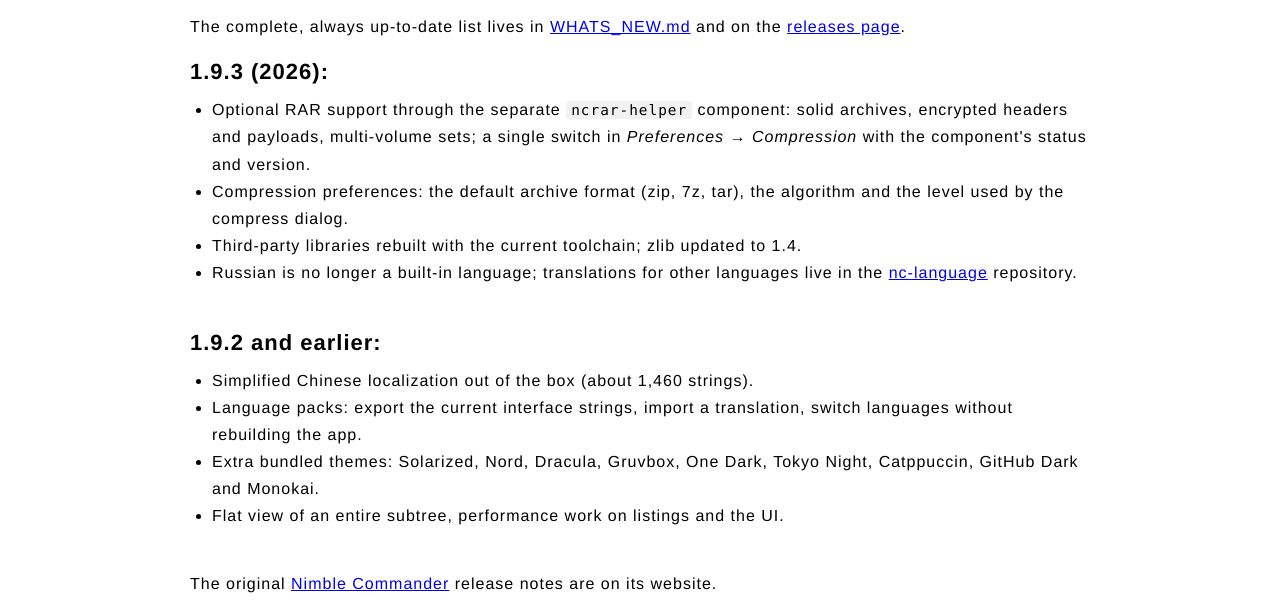
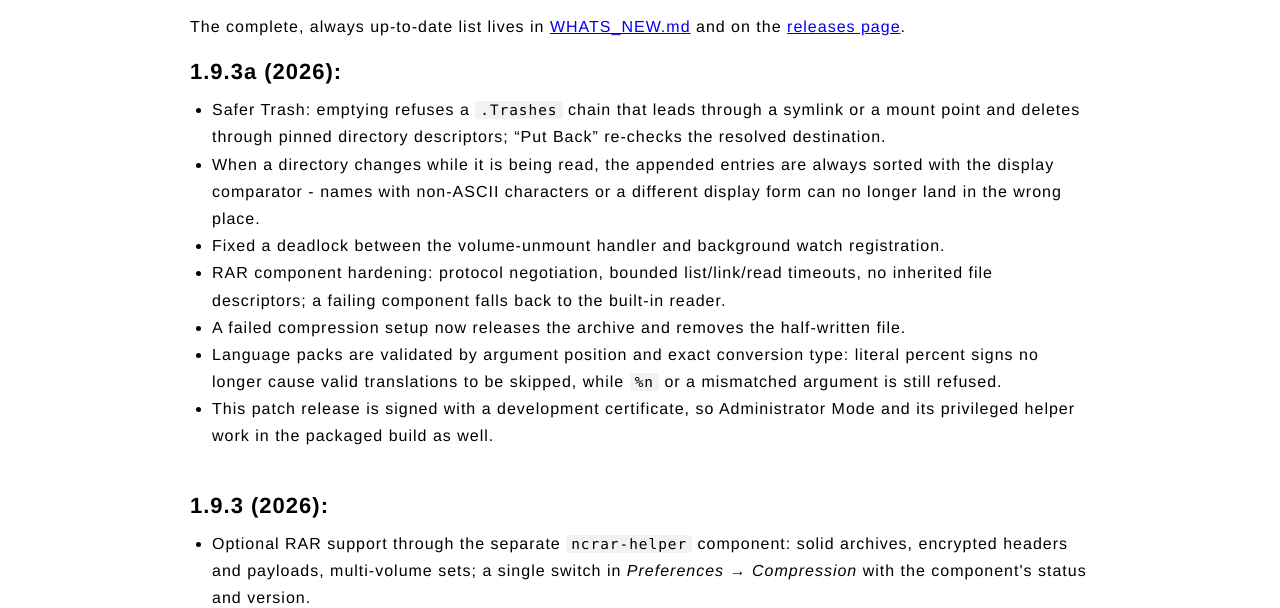
Before and after one commit to cfanmaoli/nc-website, a plain HTML site: page whats-new/index.html in a window 1280 px wide. Shown: the part 165-773 px from the top of the page. Drawn offline with Linux system fonts and the light colour scheme.

Commit message:
Announce 1.9.3a
Bump the version on the landing and download pages, the .dmg size to about 13 MB, and add a
1.9.3a entry to the history page with the audit fixes (safer Trash, appended-listing order,
FSEvents deadlock, RAR component hardening, compression cleanup, language-pack validation) and the
note that this patch is signed with a development certificate so Administrator Mode works.

```diff
--- a/whats-new/index.html
+++ b/whats-new/index.html
@@ -42,6 +42,25 @@
                     <a href="https://github.com/cfanmaoli/nimble-commander/blob/main/WHATS_NEW.md">WHATS_NEW.md</a>
                     and on the <a href="https://github.com/cfanmaoli/nimble-commander/releases">releases page</a>.</p>
 
+                <h3 data-zh="1.9.3a（2026）：">1.9.3a (2026):</h3>
+                <ul>
+                    <li data-zh-html='回收站更安全：清空时拒绝经过符号链接或挂载点的 &lt;code&gt;.Trashes&lt;/code&gt; 链，并通过固定的目录描述符删除；“放回原处”会重新校验解析后的目标路径。'>Safer Trash: emptying refuses a <code>.Trashes</code> chain that leads through a symlink or a
+                        mount point and deletes through pinned directory descriptors; “Put Back” re-checks
+                        the resolved destination.</li>
+                    <li data-zh="目录在读取过程中发生变化时，追加的条目始终按显示比较器排序——非 ASCII 名称和显示名不同的条目不会再排错位置。">When a directory changes while it is being read, the appended entries are always sorted with
+                        the display comparator - names with non-ASCII characters or a different display form
+                        can no longer land in the wrong place.</li>
+                    <li data-zh="修复卷卸载与后台目录监听注册之间的死锁。">Fixed a deadlock between the volume-unmount handler and background watch registration.</li>
+                    <li data-zh="RAR 组件加固：协议版本协商、list/link/read 超时上限、启动时不继承应用的打开描述符；组件失败时自动回落到内置读取器。">RAR component hardening: protocol negotiation, bounded list/link/read timeouts, no inherited
+                        file descriptors; a failing component falls back to the built-in reader.</li>
+                    <li data-zh="压缩设置失败时释放归档对象并删除写了一半的文件。">A failed compression setup now releases the archive and removes the half-written file.</li>
+                    <li data-zh-html='语言包按参数位置和精确类型校验：文本里的字面百分号不再让合法翻译被跳过，&lt;code&gt;%n&lt;/code&gt; 或参数不匹配仍会被拒绝。'>Language packs are validated by argument position and exact conversion type: literal percent
+                        signs no longer cause valid translations to be skipped, while <code>%n</code> or a
+                        mismatched argument is still refused.</li>
+                    <li data-zh="这个补丁版本的本地构建用开发证书签名，因此在开了管理员模式的机器上也能安装特权助手。">This patch release is signed with a development certificate, so Administrator Mode and its
+                        privileged helper work in the packaged build as well.</li>
+                </ul>
+
                 <h3 data-zh="1.9.3（2026）：">1.9.3 (2026):</h3>
                 <ul>
                     <li data-zh-html='通过独立的 &lt;code&gt;ncrar-helper&lt;/code&gt; 组件提供可选 RAR 支持：固实归档、加密的文件头和数据、分卷集合；在&lt;em&gt;设置 → 压缩&lt;/em&gt;中有一个开关，并显示该组件的状态和版本。'>Optional RAR support through the separate <code>ncrar-helper</code> component: solid
```
Also changed, not shown: download/index.html (+1 -1 lines), index.html (+2 -2 lines).
